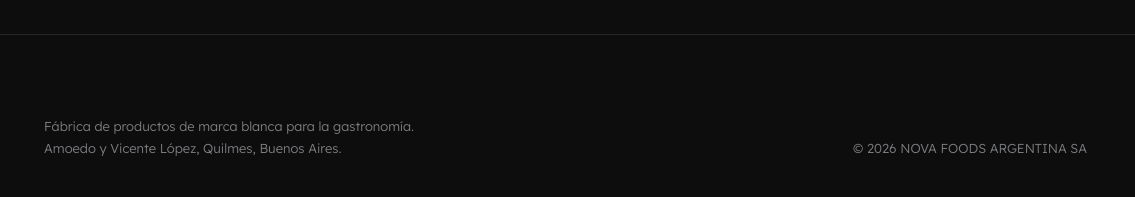
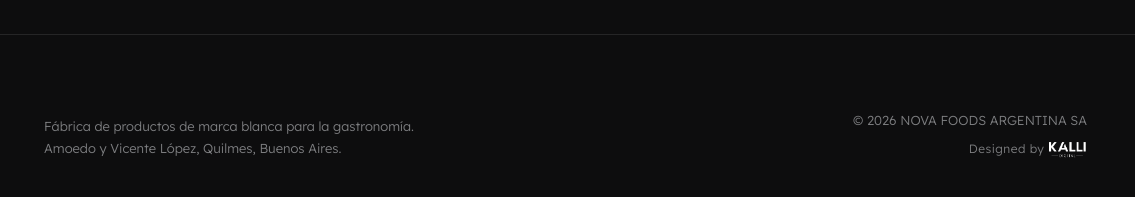
Before and after one commit to JuanKarabin/nova-foods, a plain HTML site: page index.html in a window 1280 px wide. Shown: the part 4551-4748 px from the top of the page, 145-1280 px from the left. Drawn offline with Linux system fonts and the light colour scheme.

Commit message:
Footer: credito Designed by KALLI
Co-Authored-By: Claude Opus 5.5 <noreply@anthropic.com>

```diff
--- a/index.html
+++ b/index.html
@@ -251,7 +251,10 @@
     <div class="wrap footer__inner">
       <img src="assets/logoBlancoFondoNegro.png" alt="NOVA FOODS Argentina SA" loading="lazy">
       <p>Fábrica de productos de marca blanca para la gastronomía.<br>Amoedo y Vicente López, Quilmes, Buenos Aires.</p>
-      <p class="footer__legal">© <span data-year>2026</span> NOVA FOODS ARGENTINA SA</p>
+      <div class="footer__end">
+        <p class="footer__legal">© <span data-year>2026</span> NOVA FOODS ARGENTINA SA</p>
+        <p class="credit">Designed by <a href="https://kallidigital.com.ar" target="_blank" rel="noopener" aria-label="KALLI (abre en una pestaña nueva)"><img src="assets/kalli-blanco.png" alt="KALLI"></a></p>
+      </div>
     </div>
   </footer>
 
--- a/style.css
+++ b/style.css
@@ -353,6 +353,11 @@ address { font-style: normal; }
 .footer { padding-block: var(--space-6); border-top: 1px solid var(--line); color: var(--text-dim); }
 .footer__inner { display: grid; grid-template-columns: auto 1fr auto; gap: var(--space-5); align-items: end; font-size: var(--fs-small); }
 .footer img { height: 52px; width: auto; }
+.footer__end { display: grid; gap: 0.5rem; justify-items: end; }
+.credit { display: inline-flex; align-items: center; gap: 0.4em; font-size: 0.75rem; letter-spacing: 0.04em; opacity: 0.6; transition: opacity 0.3s; }
+.credit:hover { opacity: 1; }
+.credit a { display: inline-flex; }
+.footer .credit img { height: 1.5em; width: auto; mix-blend-mode: normal; }
 
 /* ---------- Animaciones de scroll (bidireccionales) ---------- */
 .js [data-reveal] {
@@ -419,6 +424,7 @@ address { font-style: normal; }
   .locate__map { min-height: 300px; }
   .form { grid-template-columns: 1fr; }
   .footer__inner { grid-template-columns: 1fr; gap: var(--space-3); }
+  .footer__end { justify-items: start; }
 }
 
 @media (prefers-reduced-motion: reduce) and (max-width: 760px) {
```
Also changed, not shown: assets/kalli-blanco.png (added).
